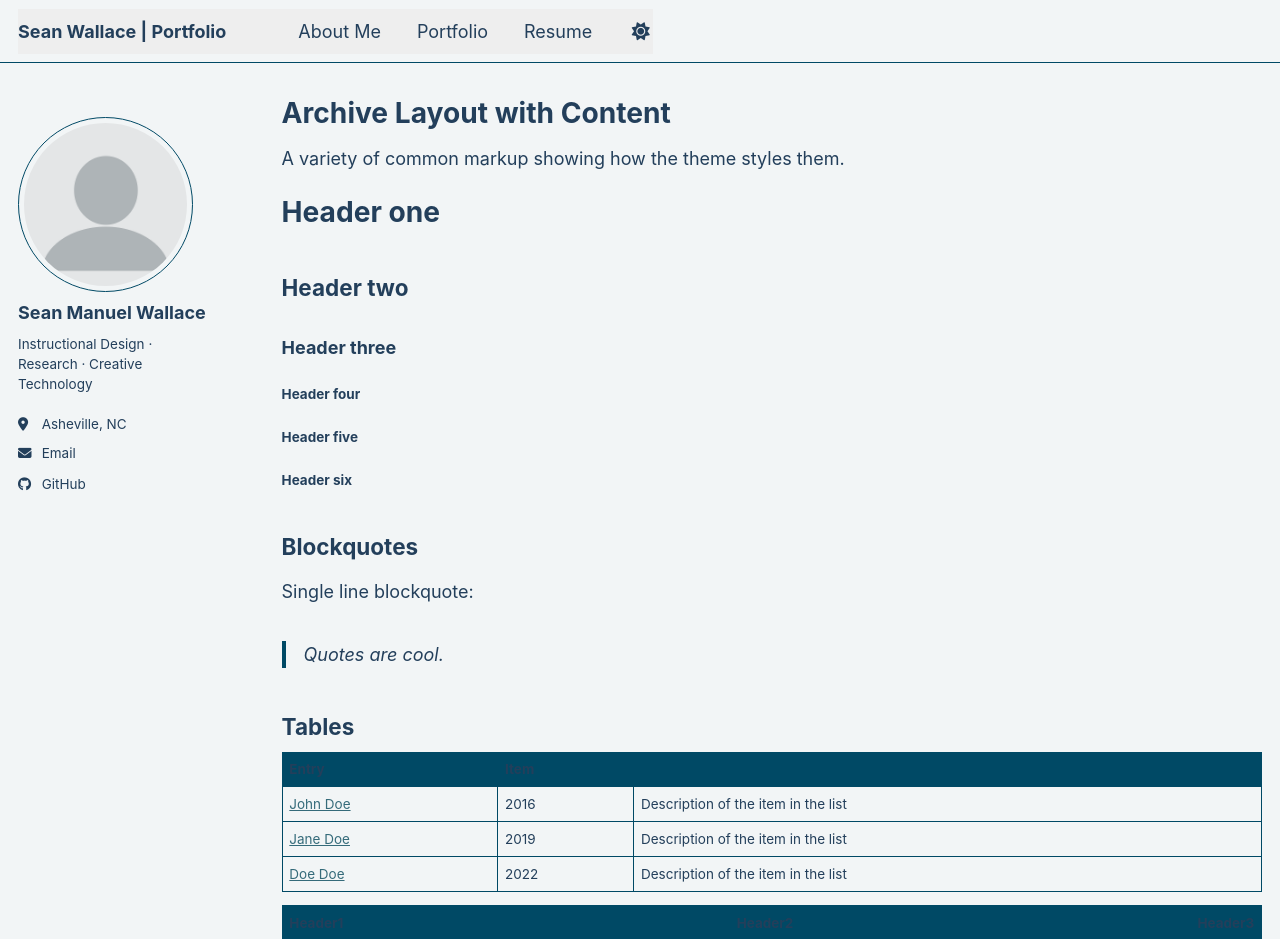
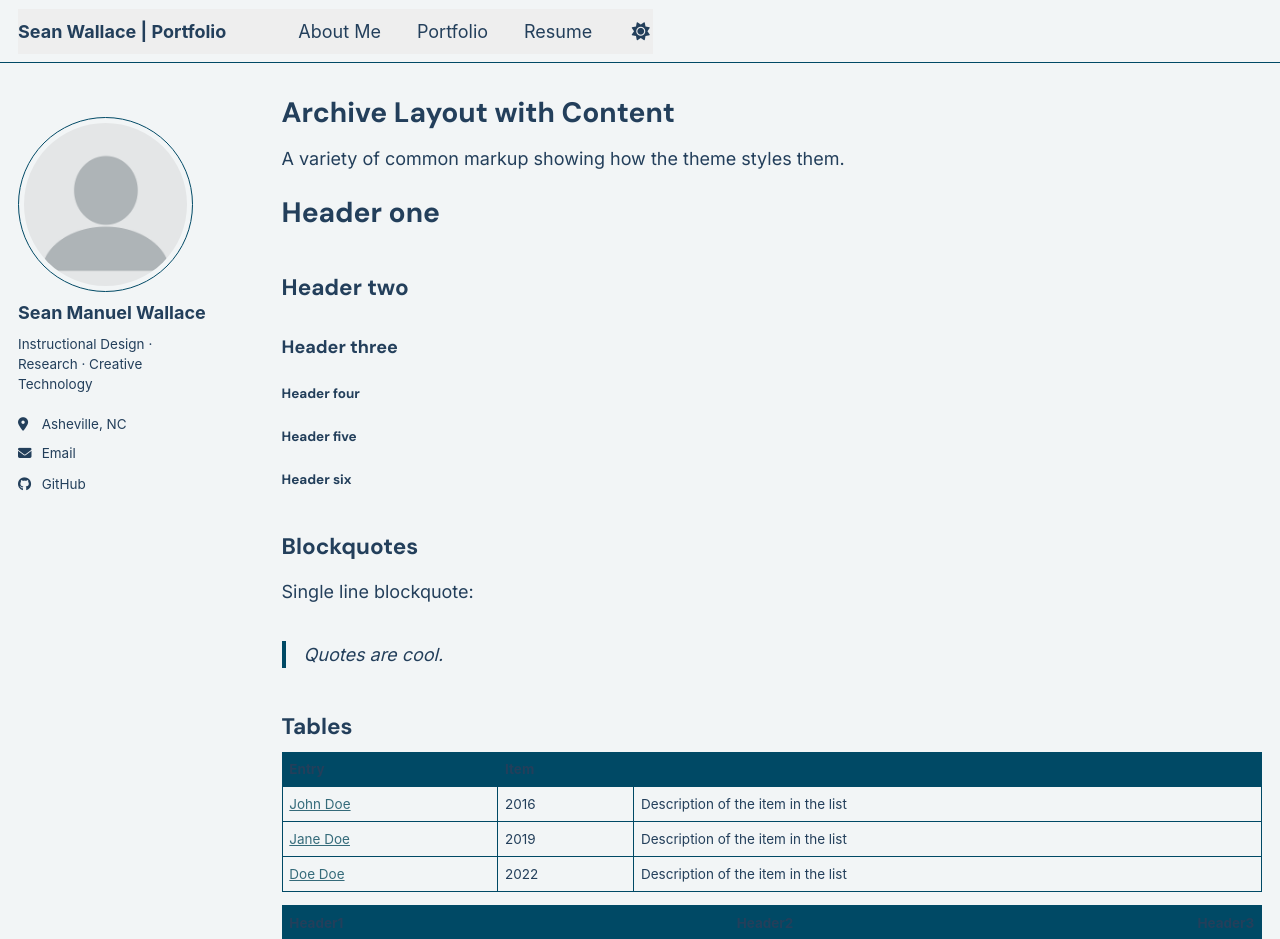
Before and after one commit to seanwallace504/seanwallace504.github.io, a Jekyll site: the page built from _pages/archive-layout-with-content.md, in a window 1280 px wide and 1400 px high. Shown: the top 939 px of the window. Built offline with Jekyll 4.4.1, drawn with Linux system fonts in a browser that asks for light colours; a style sheet for code colours, icons or effects is not loaded.

Commit message:
Update main.scss

```diff
--- a/assets/css/main.scss
+++ b/assets/css/main.scss
@@ -92,3 +92,26 @@ a:hover {
 .author__bio {
   color: #233F5B;
 }
+
+
+/* Portfolio typography */
+@import url('https://fonts.googleapis.com/css2?family=DM+Sans:wght@400;500;600;700&family=Inter:wght@400;500;600;700&display=swap');
+
+body,
+input,
+select,
+textarea,
+button {
+  font-family: 'Inter', sans-serif;
+}
+
+h1,
+h2,
+h3,
+h4,
+h5,
+h6,
+.author__name,
+.page__title {
+  font-family: 'DM Sans', sans-serif;
+}
```
